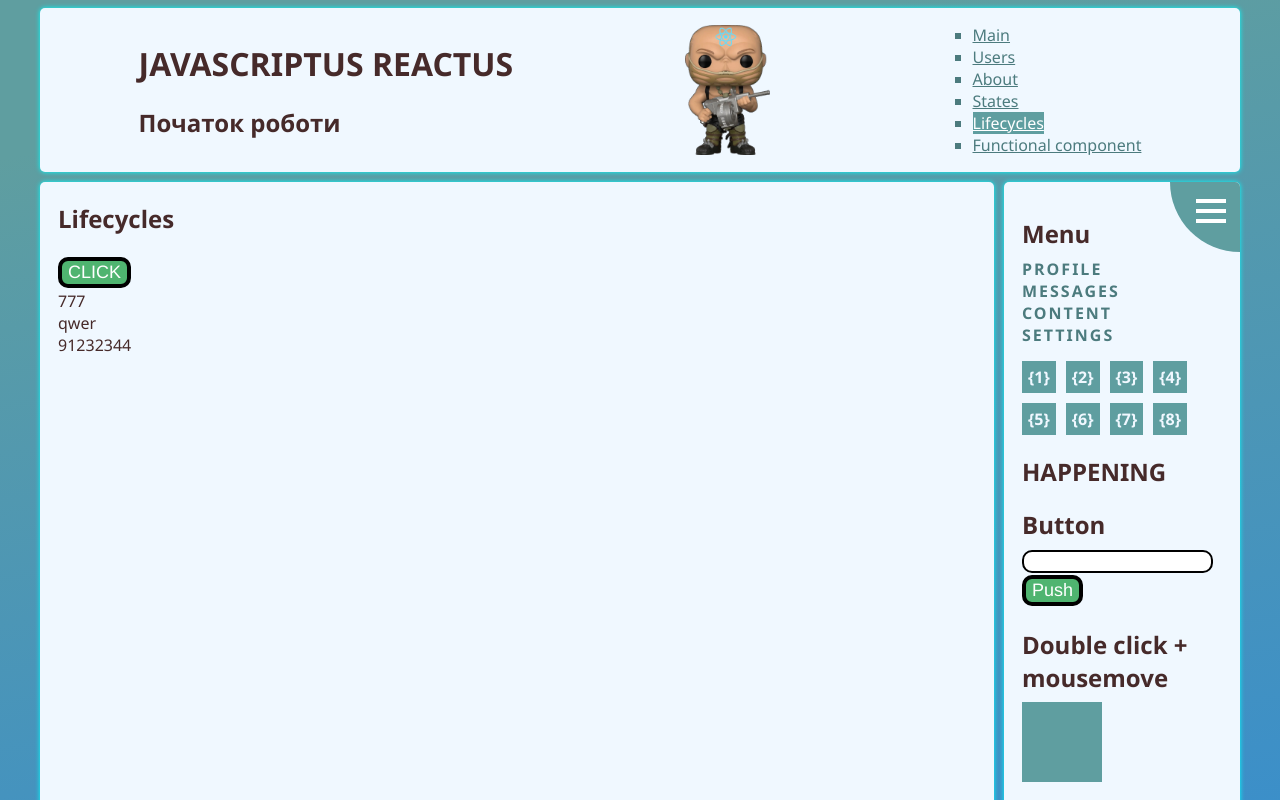
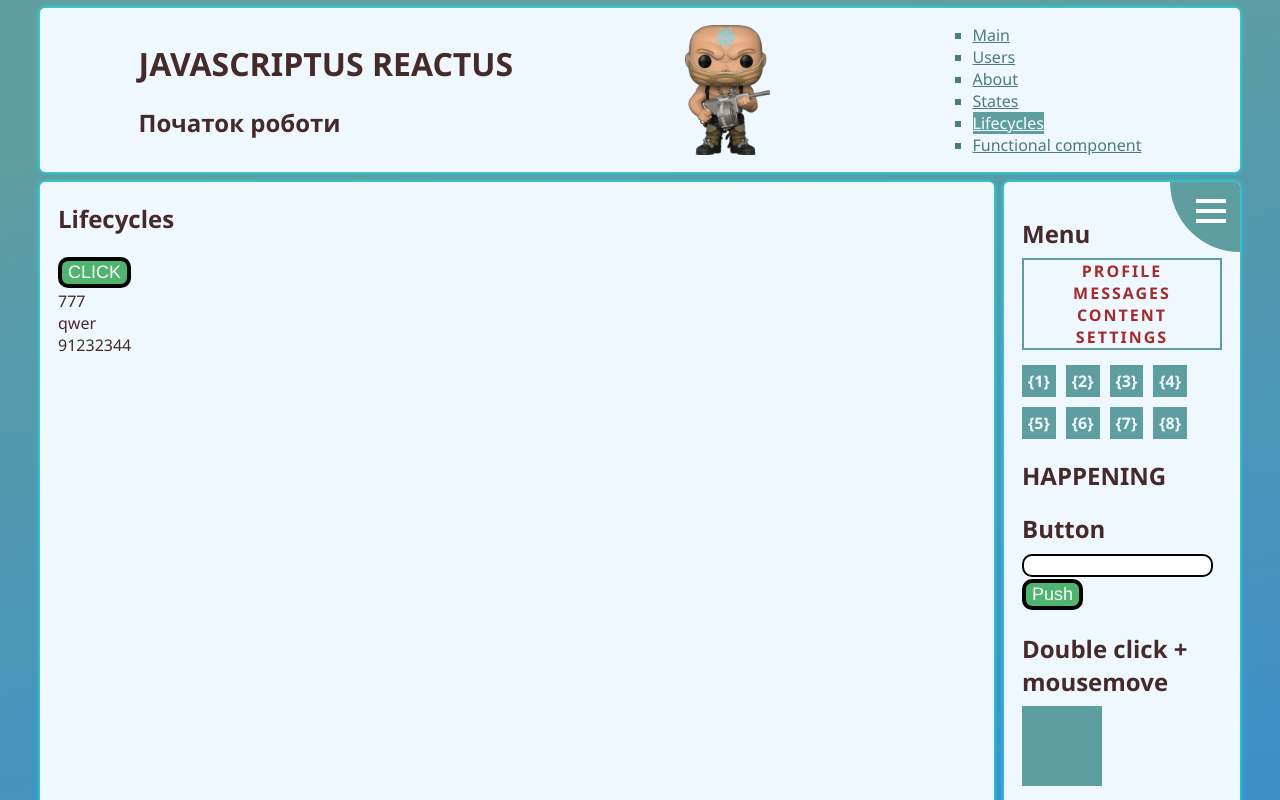
Before and after one commit to tztaras/app, a React (Create React App) app: page /lifecycles in a window 1280 px wide. Shown: the top 800 px of the page. Built offline with nearby package versions, Linux system fonts and the light colour scheme.

Commit message:
<nav className={css.menu}>

```diff
--- /dev/null
+++ b/src/Sidebar/Navmenu.module.css
@@ -0,0 +1,14 @@
+.menu {
+    text-align: center;
+    border: 2px solid cadetblue;
+
+}
+
+.menu a {
+    letter-spacing: 2px;
+    text-transform: uppercase;
+    font-weight: bolder;
+    line-height: 1.2;
+    color: brown;
+
+}
--- a/src/Sidebar/Sidebar.css
+++ b/src/Sidebar/Sidebar.css
@@ -14,13 +14,7 @@
 
 
 
-.nav-menu a {
-    letter-spacing: 2px;
-    text-transform: uppercase;
-    font-weight: bolder;
-    line-height: 1.2;
 
-}
 
 .sidebar section:nth-child(1) {
     margin-top: 35px;
--- a/src/Sidebar/Sidebar.js
+++ b/src/Sidebar/Sidebar.js
@@ -1,4 +1,5 @@
 import './Sidebar.css';
+import css from './Navmenu.module.css';
 import links from '../data/articles.json';
 import dogs from '../data/dogs.json';
 import React from 'react';
@@ -65,7 +66,7 @@ function Sidebar() {
             </section>
             <section>
                 <h2>Menu</h2>
-                <nav className="nav-menu">
+                <nav className={css.menu}>
                     <div><a>Profile</a></div>
                     <div><a>Messages</a></div>
                     <div><a>Content</a></div>
```
